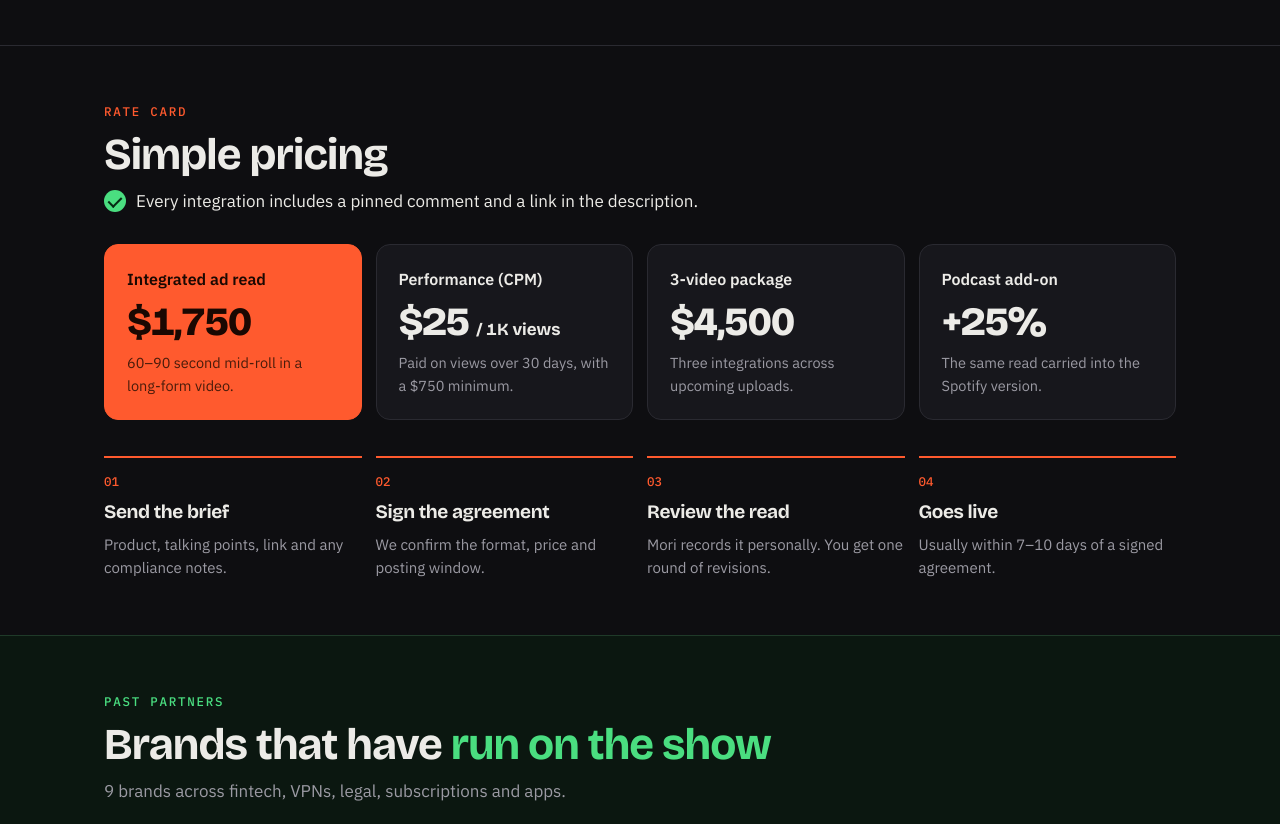
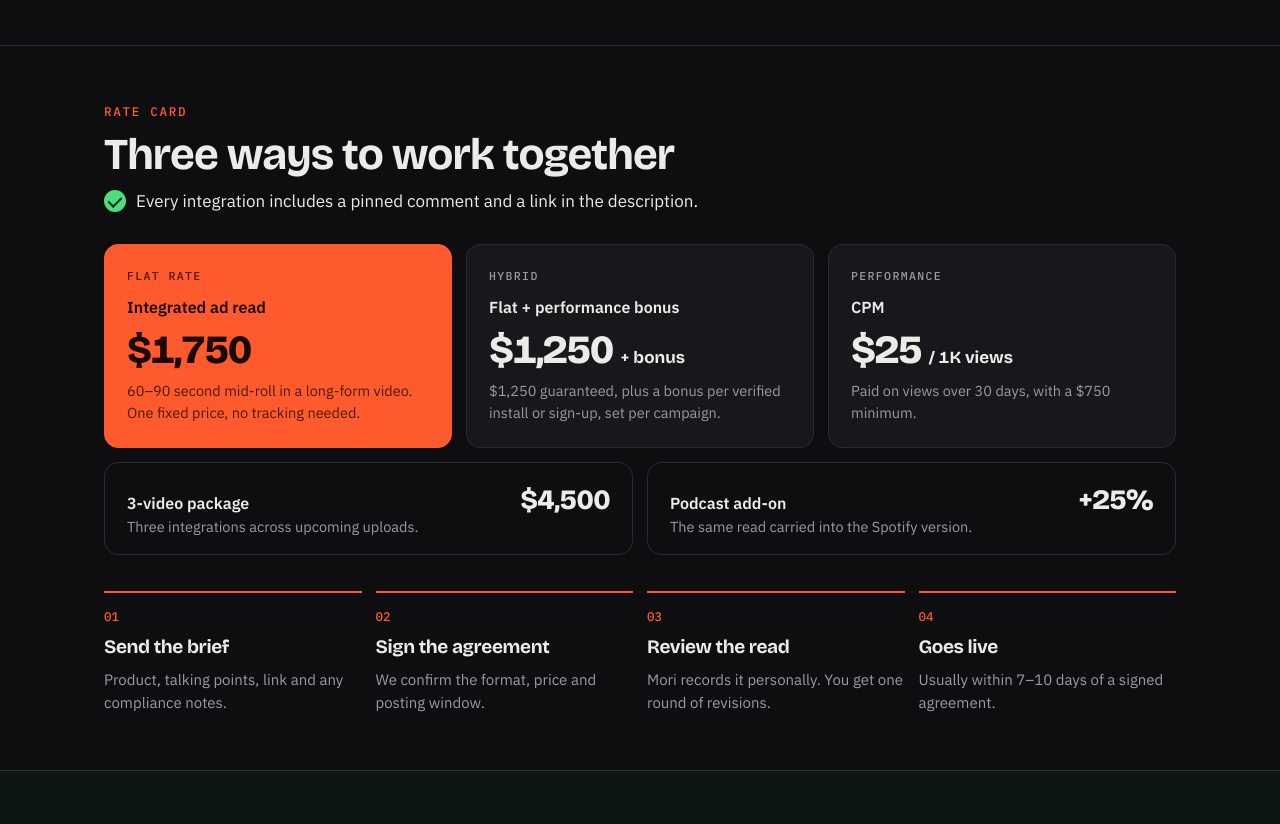
Before and after one commit to MoriMedia/mori-site, a plain HTML site: page index.html in a window 1280 px wide. Shown: the part 3220-4044 px from the top of the page. Drawn offline with nearby package versions, Linux system fonts and the light colour scheme.

Commit message:
Rate card: three options (flat, hybrid, CPM)
Co-Authored-By: Claude Opus 5.5 <noreply@anthropic.com>
Claude-Session: https://claude.ai/code/session_01Tsz6CFKYkipDmbPfCuNNqG

```diff
--- a/index.html
+++ b/index.html
@@ -5,7 +5,7 @@
 <meta name="viewport" content="width=device-width, initial-scale=1">
 <meta name="referrer" content="strict-origin-when-cross-origin">
 <meta name="theme-color" content="#0e0e11">
-<meta name="mori-build" content="2026-11-13-stats">
+<meta name="mori-build" content="2026-11-23-rates">
 <title>Mori Brand Partnerships</title>
 <meta name="description" content="Sponsor Mori: long-form, podcast-style variety commentary on YouTube, Spotify and Twitch. Audience, rates and contact.">
 <link rel="preconnect" href="https://fonts.googleapis.com">
@@ -123,9 +123,16 @@ section { padding: 56px 0; border-top: 1px solid var(--line); }
 .plat .ph { font-family: var(--mono); font-size: 13.5px; color: var(--muted); word-break: break-all; }
 .plat .pd { font-size: 14.5px; color: var(--muted); }
 
-.rates { display: grid; grid-template-columns: repeat(4, 1fr); gap: 14px; }
-@media (max-width: 900px) { .rates { grid-template-columns: 1fr 1fr; } }
-@media (max-width: 480px) { .rates { grid-template-columns: 1fr; } }
+.rates { display: grid; grid-template-columns: repeat(3, 1fr); gap: 14px; }
+@media (max-width: 860px) { .rates { grid-template-columns: 1fr; } }
+.rate .tag { font-family: var(--mono); font-size: 11.5px; letter-spacing: .12em; text-transform: uppercase; color: var(--muted); }
+.rate.lead .tag { color: #4a1c0b; }
+.extras { display: grid; grid-template-columns: 1fr 1fr; gap: 14px; margin-top: 14px; }
+@media (max-width: 600px) { .extras { grid-template-columns: 1fr; } }
+.extra { border: 1px solid var(--line); border-radius: 14px; padding: 16px 22px; display: flex; align-items: baseline; justify-content: space-between; gap: 14px; flex-wrap: wrap; }
+.extra .t { font-weight: 600; font-size: 16px; }
+.extra .t span { display: block; font-weight: 400; font-size: 14.5px; color: var(--muted); }
+.extra .pr { font-family: var(--display); font-weight: 800; font-size: 28px; letter-spacing: -0.02em; }
 .rate { border: 1px solid var(--line); border-radius: 14px; padding: 22px; background: var(--panel); display: flex; flex-direction: column; gap: 10px; }
 .rate.lead { background: var(--tally); border-color: var(--tally); color: var(--tally-ink); }
 .rate .t { font-weight: 600; font-size: 16px; }
@@ -432,14 +439,17 @@ footer .wrap { display: flex; justify-content: space-between; gap: 16px; flex-wr
     <div class="wrap">
       <div class="sec-head">
         <div class="label">Rate card</div>
-        <h2>Simple pricing</h2>
+        <h2>Three ways to work together</h2>
         <p class="incl"><span class="chk" aria-hidden="true"></span>Every integration includes a pinned comment and a link in the description.</p>
       </div>
       <div class="rates">
-        <div class="rate lead"><div class="t">Integrated ad read</div><div class="pr num">$1,750</div><div class="d">60–90 second mid-roll in a long-form video.</div></div>
-        <div class="rate"><div class="t">Performance (CPM)</div><div class="pr num">$25 <small>/ 1K views</small></div><div class="d">Paid on views over 30 days, with a $750 minimum.</div></div>
-        <div class="rate"><div class="t">3-video package</div><div class="pr num">$4,500</div><div class="d">Three integrations across upcoming uploads.</div></div>
-        <div class="rate"><div class="t">Podcast add-on</div><div class="pr num">+25%</div><div class="d">The same read carried into the Spotify version.</div></div>
+        <div class="rate lead"><div class="tag">Flat rate</div><div class="t">Integrated ad read</div><div class="pr num">$1,750</div><div class="d">60–90 second mid-roll in a long-form video. One fixed price, no tracking needed.</div></div>
+        <div class="rate"><div class="tag">Hybrid</div><div class="t">Flat + performance bonus</div><div class="pr num">$1,250 <small>+ bonus</small></div><div class="d">$1,250 guaranteed, plus a bonus per verified install or sign-up, set per campaign.</div></div>
+        <div class="rate"><div class="tag">Performance</div><div class="t">CPM</div><div class="pr num">$25 <small>/ 1K views</small></div><div class="d">Paid on views over 30 days, with a $750 minimum.</div></div>
+      </div>
+      <div class="extras">
+        <div class="extra"><div class="t">3-video package<span>Three integrations across upcoming uploads.</span></div><div class="pr num">$4,500</div></div>
+        <div class="extra"><div class="t">Podcast add-on<span>The same read carried into the Spotify version.</span></div><div class="pr num">+25%</div></div>
       </div>
 
       <div class="steps" style="margin-top:36px">
@@ -509,6 +519,7 @@ footer .wrap { display: flex; justify-content: space-between; gap: 16px; flex-wr
           <select id="f-type" name="type">
             <option>Single integration</option>
             <option>3-video package</option>
+            <option>Hybrid (flat + performance bonus)</option>
             <option>CPM / performance deal</option>
             <option>YouTube + Spotify podcast</option>
             <option>Something else</option>
```
